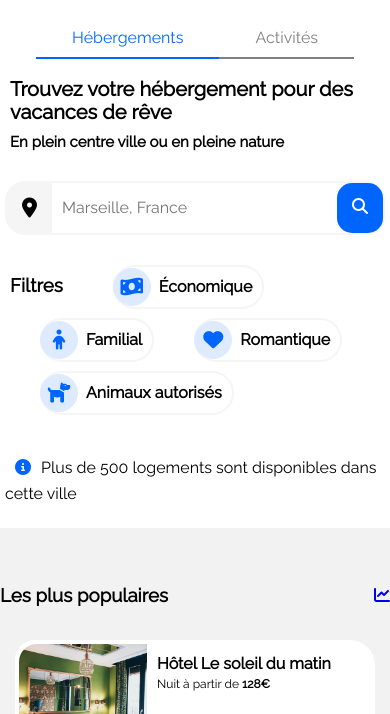
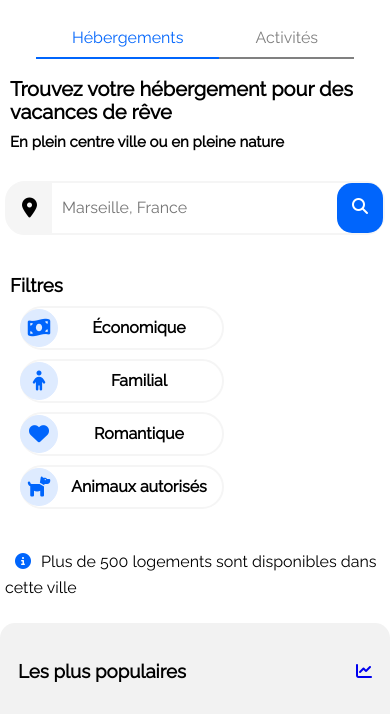
Before and after one commit to Aspeckkt/GeoffrayPellerin_2_27_06_2021, a plain HTML site: page index.html in a window 390 px wide. Shown: the part 89-803 px from the top of the page. Drawn offline with nearby package versions, Linux system fonts and the light colour scheme.

Commit message:
Changement filtres responsive

```diff
--- a/style.css
+++ b/style.css
@@ -125,7 +125,8 @@ img {
 /* Filtres */
 
 .filters h3 {
-    margin: 10px
+    margin: 10px;
+    width: 200px;
 }
 
 .filters a {
@@ -140,8 +141,11 @@ img {
 }
 
 .btn span {
-    margin-left: 20px;
-    margin: 10px
+    display: flex;
+    justify-content: center;
+    margin: auto;
+    font-size: 16px;
+
 }
 
 .btn:hover span {
@@ -171,7 +175,8 @@ img {
     font-weight: bold;
     height: 40px;
     margin-bottom: 9px;
-    margin-left: 40px;
+    margin-left: 20px;
+    width: 200px;
 }
 
 .btn:hover {
@@ -325,7 +330,7 @@ img {
 .section-one .see-more {
     color: black;
     font-size: 12px;
-    margin: 15px;
+    margin: 25px;
     text-decoration: none;
 }
 
@@ -452,6 +457,8 @@ footer a {
         display: flex;
         flex-wrap: nowrap;
         height: 60px
+    }
+
     }
 
     /* Changes for most-popular */
@@ -617,7 +624,8 @@ footer a {
         background: #F2F2F2;
         border-radius: 15px;
         margin-right: 20px;
-        padding: 15px
+        padding: 15px;
+        padding-bottom: 30px;
     }
 
     .section-one-cards {
```
Also changed, not shown: index.html (+1 -1 lines).
